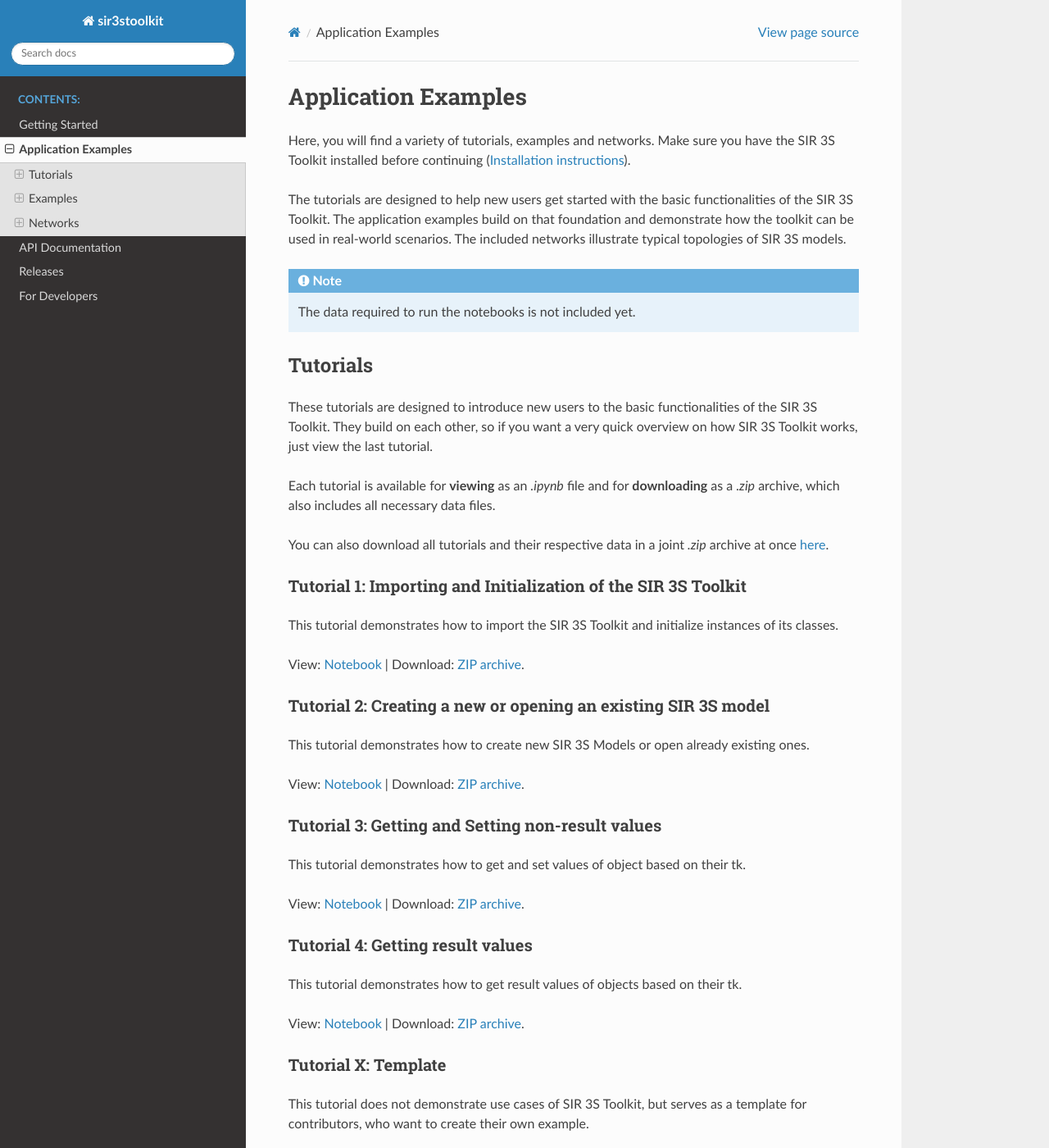
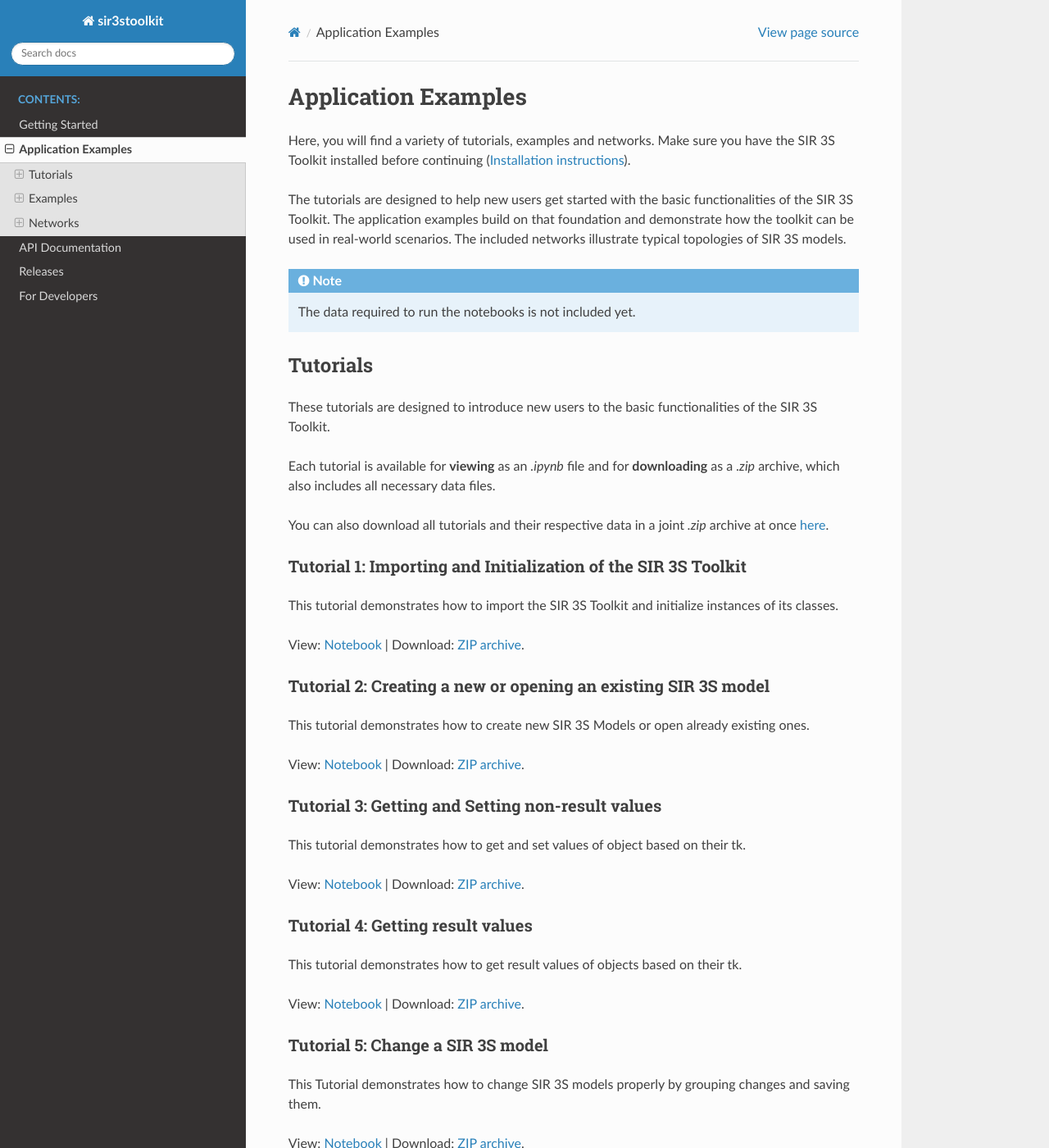
Before and after one commit to 3SConsult/sir3stoolkit, a Sphinx documentation site: the page built from docs/source/examples.rst, in a window 1280 px wide and 1400 px high. Shown: the whole window at 82% size. Built offline with Sphinx 7.4.7 and the Read the Docs theme 3.1.0, drawn with Linux system fonts in a browser that asks for light colours; pages that are not in the unit, such as notebooks, are missing from menus.

Commit message:
Fix: 471d5ccdfa04ec53de8e8e29ba08f7bc0883838c

```diff
--- a/docs/source/examples.rst
+++ b/docs/source/examples.rst
@@ -14,11 +14,7 @@ The included networks illustrate typical topologies of SIR 3S models.
 Tutorials
 ---------
 
-.. TODO: T6: InsertElements; T7: Calculation
-
 These tutorials are designed to introduce new users to the basic functionalities of the SIR 3S Toolkit.
-They build on each other, so if you want a very quick overview on how SIR 3S Toolkit works,
-just view the last tutorial.
 
 Each tutorial is available for **viewing** as an `.ipynb` file and for **downloading** as a `.zip` archive,
 which also includes all necessary data files.
@@ -60,6 +56,17 @@ Tutorial 4: Getting result values
 This tutorial demonstrates how to get result values of objects based on their tk.
 
 View: `Notebook <tutorials/Tutorial4_Assets/ToolkitTutorial4.html>`_ | Download: `ZIP archive <https://github.com/3SConsult/sir3stoolkit/releases/download/tutorial_assets/Tutorial4_Assets.zip>`_.
+
+.. _Ttu5:
+
+Tutorial 5: Change a SIR 3S model
+~~~~~~~~~~~~~~~~~~~~~~~~~~~~~~~~~
+
+This Tutorial demonstrates how to change SIR 3S models properly by grouping changes and saving them.
+
+View: `Notebook <tutorials/Tutorial5_Assets/ToolkitTutorial5.html>`_ | Download: `ZIP archive <https://github.com/3SConsult/sir3stoolkit/releases/download/tutorial_assets/Tutorial5_Assets.zip>`_.
+
+.. TODO: T6: InsertElements; T7: Calculation
 
 .. _TtuX:
 
```
Also changed, not shown: docs/source/tutorials/Tutorial5_Assets/ToolkitTutorial5.ipynb.
